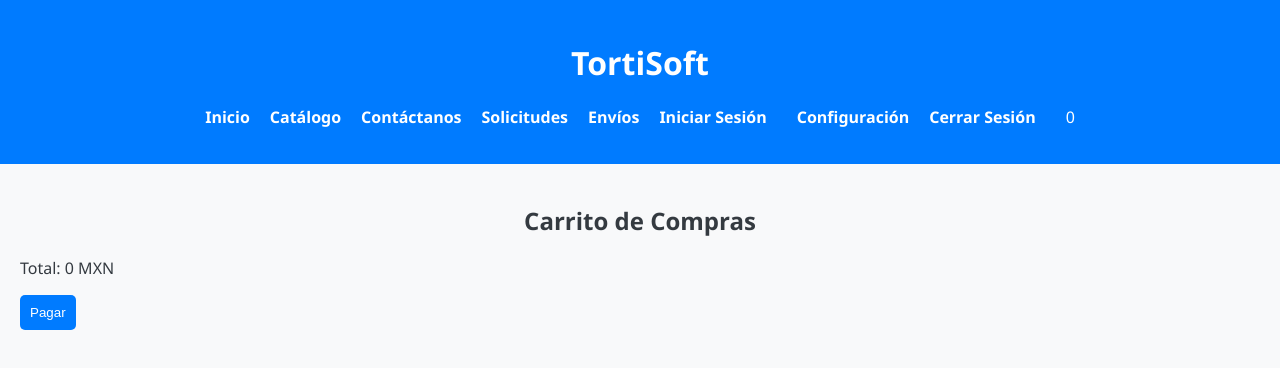
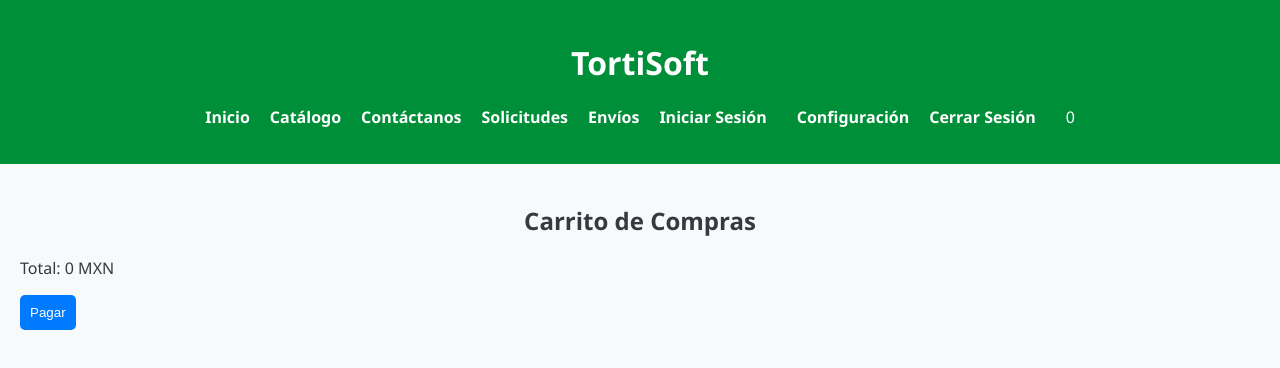
Before and after one commit to Jose-Luis-JL/Jose-Luis-JL.github.io, a plain HTML site: page cart.html in a window 1280 px wide. Drawn offline with Linux system fonts and the light colour scheme.

Commit message:
Update styles.css

```diff
--- a/styles.css
+++ b/styles.css
@@ -7,7 +7,7 @@ body {
 }
 
 header {
-    background-color: #007bff;
+    background-color: #008f39;
     color: white;
     padding: 20px;
     text-align: center;
```
